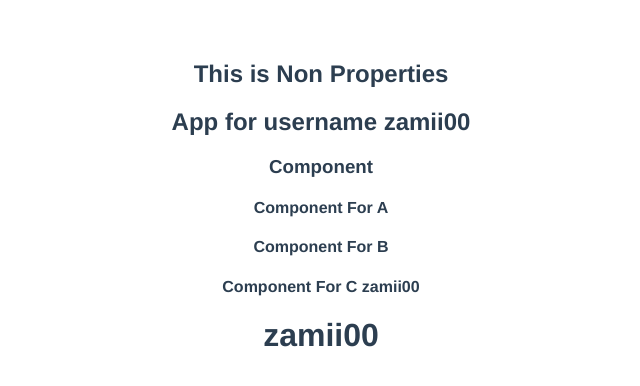
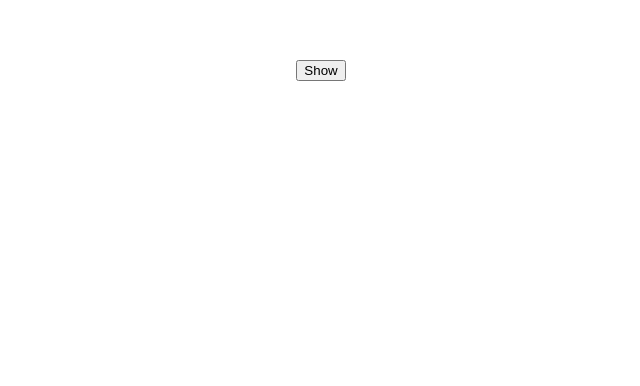
Before and after one commit to alzamiarafat/learning-vue-js, a Vue app: page / in a window 1280 px wide. Shown: the top 386 px of the page, without its empty margins (319-959 px from the left). Built offline with nearby package versions, Linux system fonts and the light colour scheme.

Commit message:
custom component event

```diff
--- a/src/App.vue
+++ b/src/App.vue
@@ -86,9 +86,12 @@
     <button @click="volume -=1">-</button>-->
 
 
-    <NonProps id="my_id" />
-    <h2>App for username {{ username }}</h2>
-    <ComponentFirst />
+<!--    <NonProps id="my_id" />-->
+<!--    <h2>App for username {{ username }}</h2>-->
+<!--    <ComponentFirst />-->
+
+    <button @click="popupShow = true">Show</button>
+    <Popup v-show="popupShow" @close="popupClosed"/>
 
   </div>
 </template>
@@ -98,14 +101,16 @@
 
 /*import methods from "methods";*/
 // import Greet from './components/Greet'
-import NonProps from './components/NonProps';
-import ComponentFirst from './components/Component'
+// import NonProps from './components/NonProps';
+// import ComponentFirst from './components/Component'
+import Popup from './components/Popup'
 
 export default {
   name: 'App',
   components: {
-    NonProps,
-    ComponentFirst
+    // NonProps,
+    // ComponentFirst,
+    Popup
   },
   data() {
     return {
@@ -113,6 +118,7 @@ export default {
       lastName: "Arafat",
       username: "zamii00",
       volume: 0,
+      popupShow: false,
       items: [
           {
             id: 1,
@@ -196,6 +202,10 @@ export default {
     },
     changeFullName(value){
       this.fullName = value
+    },
+    popupClosed(name) {
+      this.popupShow = false;
+      console.log(name)
     }
   },
   computed: {
--- /dev/null
+++ b/src/components/Popup.vue
@@ -0,0 +1,14 @@
+<template>
+  <div>
+    <h4>this is custom components</h4>
+    <button @click="$emit('close','al zami arafat')">Close</button>
+  </div>
+</template>
+
+<script>
+export default {
+  name: 'Popup',
+  emits: ['close']
+
+}
+</script>
```
